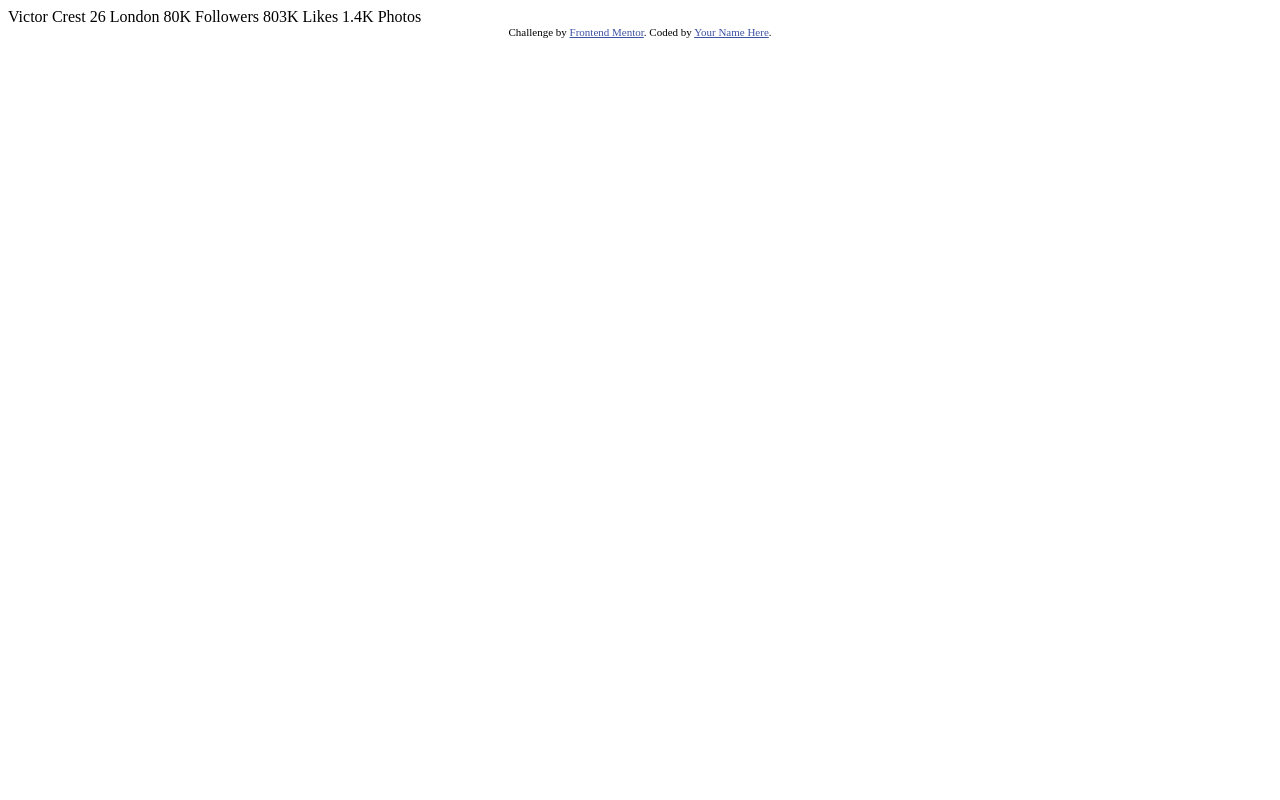
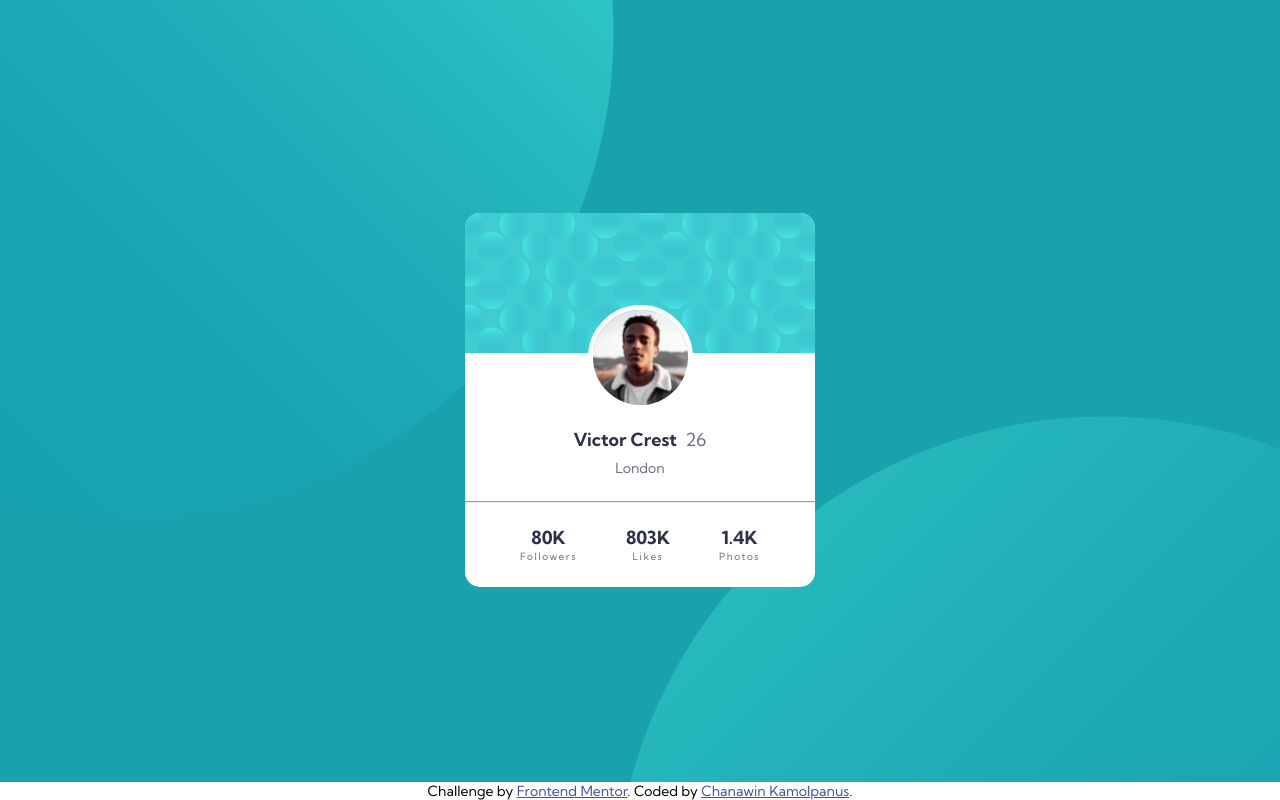
Before and after one commit to Chanawin-kmpn/profile-card-component, a plain HTML site: page index.html in a window 1280 px wide. Drawn offline with Linux system fonts and the light colour scheme.

Commit message:
Complete a challenge
Add: add a complete challenge to github repository

```diff
--- a/index.html
+++ b/index.html
@@ -1,35 +1,79 @@
 <!DOCTYPE html>
 <html lang="en">
+
 <head>
   <meta charset="UTF-8">
-  <meta name="viewport" content="width=device-width, initial-scale=1.0"> <!-- displays site properly based on user's device -->
+  <meta name="viewport" content="width=device-width, initial-scale=1.0">
+  <!-- displays site properly based on user's device -->
 
   <link rel="icon" type="image/png" sizes="32x32" href="./images/favicon-32x32.png">
+  <link rel="preconnect" href="https://fonts.googleapis.com">
+  <link rel="preconnect" href="https://fonts.gstatic.com" crossorigin>
+  <link href="https://fonts.googleapis.com/css2?family=Kumbh+Sans:wght@400;700&display=swap" rel="stylesheet">
+  <link rel="stylesheet" href="style.css">
 
   <title>Frontend Mentor | Profile card component</title>
 
   <!-- Feel free to remove these styles or customise in your own stylesheet 👍 -->
   <style>
-    .attribution { font-size: 11px; text-align: center; }
-    .attribution a { color: hsl(228, 45%, 44%); }
+
   </style>
 </head>
+
 <body>
+
+  <main>
+
+    <section class="profile-bg">
+      <img src="images/bg-pattern-card.svg" alt="Profile background">
+    </section>
+
+    <section class="profile-image">
+      <img src="images/image-victor.jpg" alt="Profile Image">
+    </section>
+
+    <section class="profile-detail">
+      <div class="profile-info">
+        <p class="profile-name">
           Victor Crest
+        </p>
+        <p class="profile-age">
           26
-  London
+        </p>
+      </div>
+      <div class="profile-location">
+        <p>London</p>
+      </div>
+    </section>
 
-  80K
+    <hr>
+
+    <section class="profile-social">
+
+      <p class="follower">
+        <span>80K</span>
         Followers
+      </p>
 
-  803K
+      <p class="like">
+        <span>803K</span>
         Likes
+      </p>
 
-  1.4K
+      <p class="photos">
+        <span>1.4K</span>
         Photos
+      </p>
+
+    </section>
+  </main>
+
+  <footer>
     <div class="attribution">
       Challenge by <a href="https://www.frontendmentor.io?ref=challenge" target="_blank">Frontend Mentor</a>.
-    Coded by <a href="#">Your Name Here</a>.
+      Coded by <a href="https://github.com/Upond">Chanawin Kamolpanus</a>.
     </div>
+  </footer>
 </body>
+
 </html>
--- /dev/null
+++ b/style.css
@@ -0,0 +1,171 @@
+:root {
+    --clr-primary-cyan: hsl(185, 75%, 39%);
+    --clr-primary-dark-blue: hsl(229, 23%, 23%);
+    --clr-primary-dark-gray: hsl(227, 10%, 46%);
+
+    --clr-neutral-gray: hsl(0, 0%, 59%);
+
+    --font-family-default: 'Kumbh Sans', sans-serif;
+
+    --fs-200: 0.625rem;
+    --fs-300: 0.875rem;
+    --fs-400: 1.125rem;
+
+    --fw-regular: 400;
+    --fw-bold: 700;
+}
+
+html,
+body {
+    box-sizing: border-box;
+    height: 100%;
+}
+
+*,
+*::before,
+*::after {
+    box-sizing: inherit;
+}
+
+* {
+    margin: 0;
+    font: inherit;
+}
+
+img,
+svg {
+    display: block;
+    max-width: 100%;
+}
+
+body {
+    display: grid;
+    place-content: center;
+    font-family: var(--font-family-default);
+    background-color: var(--clr-primary-cyan);
+    background-image: url(images/bg-pattern-top.svg), url(images/bg-pattern-bottom.svg);
+    background-repeat: no-repeat, no-repeat;
+    background-position: right 42vw bottom 62vh, left 44vw top 54vh;
+    background-size: 622px 621px;
+    overflow: hidden;
+}
+
+main {
+    position: relative;
+    display: grid;
+    gap: 1.5rem;
+    text-align: center;
+    background-color: #ffffff;
+    border-radius: 0.938rem;
+    margin-inline: 1.5rem;
+    overflow: hidden;
+}
+
+/* Profile background section */
+.profile-bg {
+    height: 8.75rem;
+}
+
+.profile-bg img {
+    height: 100%;
+
+}
+
+/* Profile background section */
+
+/* Profile image section */
+.profile-image img {
+    display: inline-block;
+    width: 105px;
+    height: 105px;
+    border: 5px solid #ffffff;
+    border-radius: 50%;
+    margin-top: -4.5rem;
+}
+
+/* Profile image section */
+
+/* Profile detail section */
+.profile-detail {
+    display: grid;
+    gap: 0.5rem;
+    margin-top: -0.613rem;
+}
+
+.profile-info {
+    display: flex;
+    justify-content: center;
+    gap: 0.531rem;
+    font-size: var(--fs-400);
+}
+
+.profile-name {
+    font-weight: var(--fw-bold);
+    color: var(--clr-primary-dark-blue);
+}
+
+.profile-age {
+    color: var(--clr-primary-dark-gray);
+}
+
+.profile-location {
+    font-size: var(--fs-300);
+    color: var(--clr-primary-dark-gray);
+}
+
+/* Profile detail section */
+
+/* Profile social detail section */
+.profile-social {
+    display: flex;
+    justify-content: space-evenly;
+    gap: 2.5rem;
+    padding: 0 2.875rem 1.5rem 2.875rem;
+}
+
+.profile-social p {
+    display: flex;
+    flex-direction: column;
+    gap: 0.075rem;
+    font-size: var(--fs-200);
+    color: var(--clr-primary-dark-gray);
+    letter-spacing: 1.5px;
+}
+
+
+.profile-social p span {
+    font-size: var(--fs-400);
+    font-weight: var(--fw-bold);
+    color: var(--clr-primary-dark-blue);
+    line-height: 22px;
+    letter-spacing: normal;
+}
+
+/* Profile social detail section */
+
+/* Footer section */
+footer {
+    position: fixed;
+    width: 100%;
+    bottom: 0;
+    background-color: #ffffff;
+}
+
+.attribution {
+    font-size: var(--fs-300);
+    text-align: center;
+}
+
+.attribution a {
+    color: hsl(228, 45%, 44%);
+}
+
+/* Footer section */
+
+/* Responsive desktop */
+@media (min-width: 700px) {
+    body {
+        background-position: right 52vw bottom 35vh, left 48vw top 52vh;
+        background-size: 978px 976px;
+    }
+}
```
Also changed, not shown: 1 other file. Lines whose indentation alone changed are shown as unchanged.
